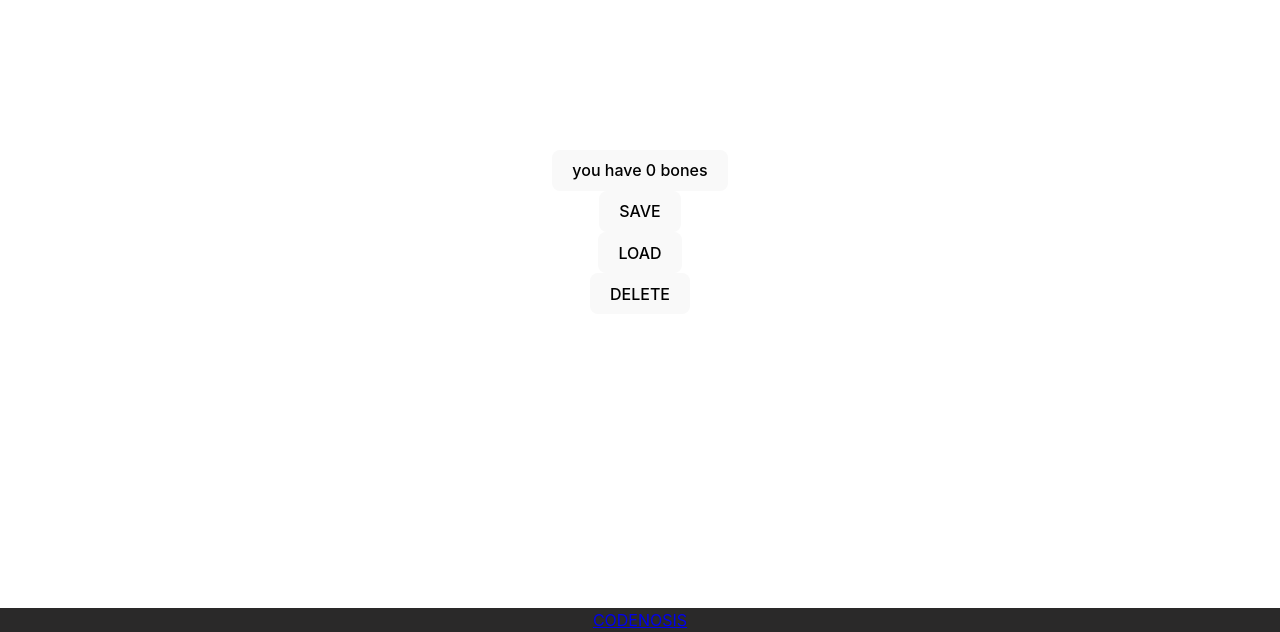
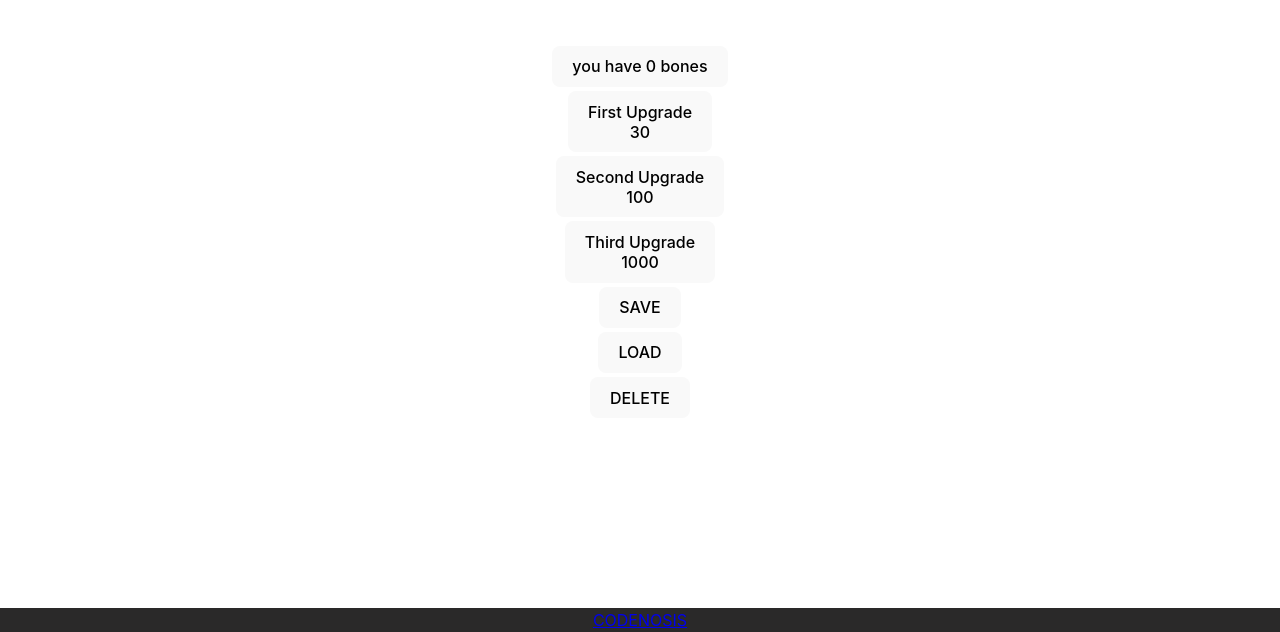
Before and after one commit to Codenosis/bone-equals-money, a Vue app: page / in a window 1280 px wide. Shown: the part 168-800 px from the top of the page. Built offline with nearby package versions, Linux system fonts and the light colour scheme.

Commit message:
added upgrade interface and beginning of shop pattern (#2)

```diff
--- a/src/App.vue
+++ b/src/App.vue
@@ -2,6 +2,7 @@
 import Button from './components/Button.vue'
 import Footer from './components/Footer/Footer.vue'
 import StorageButtons from './components/StorageButtons.vue'
+import Shop from './components/Shop/Shop.vue'
 import { storage_controller } from './controllers/Storage_controller';
 
 storage_controller.load_game()
@@ -10,8 +11,10 @@ storage_controller.timer_init()
 
 <template>
   <Button/>
+  <Shop/>
   <StorageButtons/>
   <Footer/>
+
 </template>
 
 <style scoped>
--- a/src/components/Shop/Shop.vue
+++ b/src/components/Shop/Shop.vue
@@ -1,9 +1,29 @@
 <script setup lang="ts">
-import { ref } from 'vue'
+import upgrades from './Upgrades'
 
-const count = ref(0)
+
+
 </script>
 
 <template>
-    {{ count }}
+    <ul>
+        <li v-for="upgrade in upgrades">
+            <button type="button">
+                <div>
+                    {{ upgrade.name }}
+                </div>
+                <div>
+                    {{ upgrade.basePrice }}
+                </div>
+            </button>
+        </li>
+    </ul>
 </template>
+
+<style scoped>
+ul {
+    list-style-type: none;
+    padding: 0;
+    margin: 0;
+}
+</style>
--- /dev/null
+++ b/src/components/Shop/Upgrades.ts
@@ -0,0 +1,27 @@
+interface Upgrade {
+    name: string
+    basePrice: number
+    amountOwned: number
+    unlocked: boolean
+}
+const upgrades: Upgrade[] = [
+    {
+        name: "First Upgrade",
+        basePrice: 30,
+        amountOwned: 0,
+        unlocked: true
+    },
+    {
+        name: "Second Upgrade",
+        basePrice: 100,
+        amountOwned: 0,
+        unlocked: false
+    },
+    {
+        name: "Third Upgrade",
+        basePrice: 1000,
+        amountOwned: 0,
+        unlocked: false
+    }
+]
+export default upgrades
--- a/src/store/Store.ts
+++ b/src/store/Store.ts
@@ -6,7 +6,9 @@ interface PlayerObject {
 
 export const store = reactive({
 
-  playerObject: {bones: 0} as PlayerObject,
+  playerObject: {
+    bones: 0,
+  } as PlayerObject,
 
   increment() {
     this.playerObject.bones++
--- a/src/style.css
+++ b/src/style.css
@@ -31,6 +31,7 @@ button {
   border-radius: 8px;
   border: 1px solid transparent;
   padding: 0.6em 1.2em;
+  margin: 2px;
   font-size: 1em;
   font-weight: 500;
   font-family: inherit;
```
